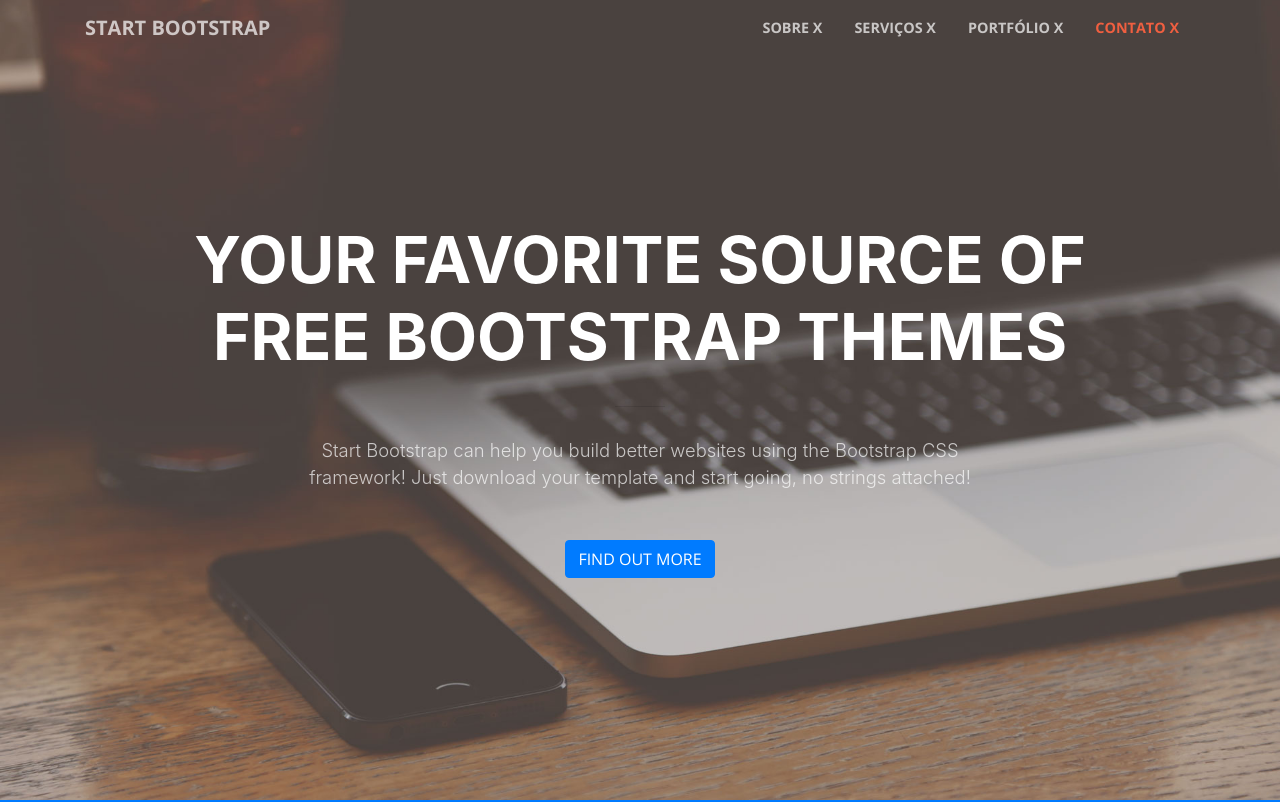
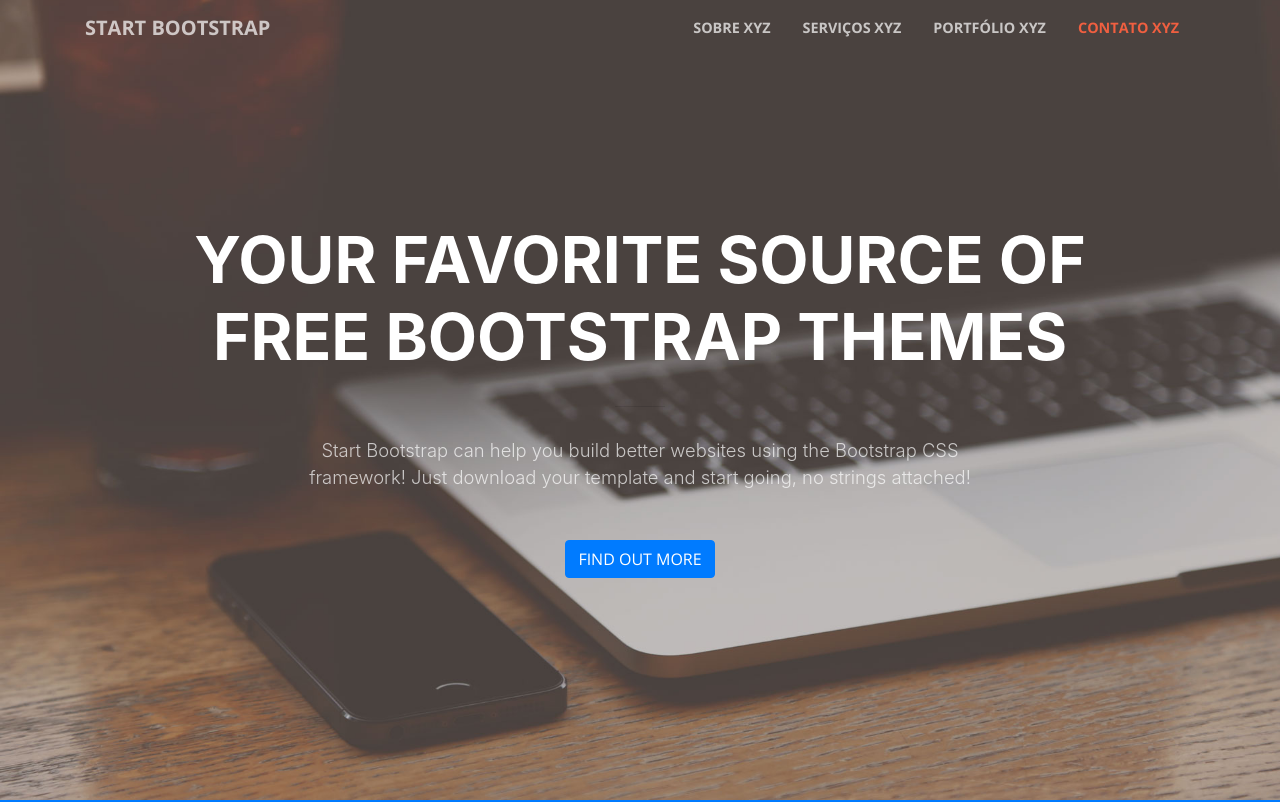
Before and after one commit to lutzmatos/SysTemplate, a website with bundled scripts: page index.html in a window 1280 px wide. Shown: the top 802 px of the page. Built offline with nearby package versions, Linux system fonts and the light colour scheme.

Commit message:
Ajuste nos links

```diff
--- a/index.html
+++ b/index.html
@@ -38,16 +38,16 @@
         <div class="collapse navbar-collapse" id="navbarResponsive">
           <ul class="navbar-nav ml-auto">
             <li class="nav-item">
-              <a class="nav-link js-scroll-trigger" href="#about">Sobre X</a>
+              <a class="nav-link js-scroll-trigger" href="#about">Sobre XYZ</a>
             </li>
             <li class="nav-item">
-              <a class="nav-link js-scroll-trigger" href="#services">Serviços X</a>
+              <a class="nav-link js-scroll-trigger" href="#services">Serviços XYZ</a>
             </li>
             <li class="nav-item">
-              <a class="nav-link js-scroll-trigger" href="#portfolio">Portfólio X</a>
+              <a class="nav-link js-scroll-trigger" href="#portfolio">Portfólio XYZ</a>
             </li>
             <li class="nav-item">
-              <a class="nav-link js-scroll-trigger" href="#contact">Contato X</a>
+              <a class="nav-link js-scroll-trigger" href="#contact">Contato XYZ</a>
             </li>
           </ul>
         </div>
```
